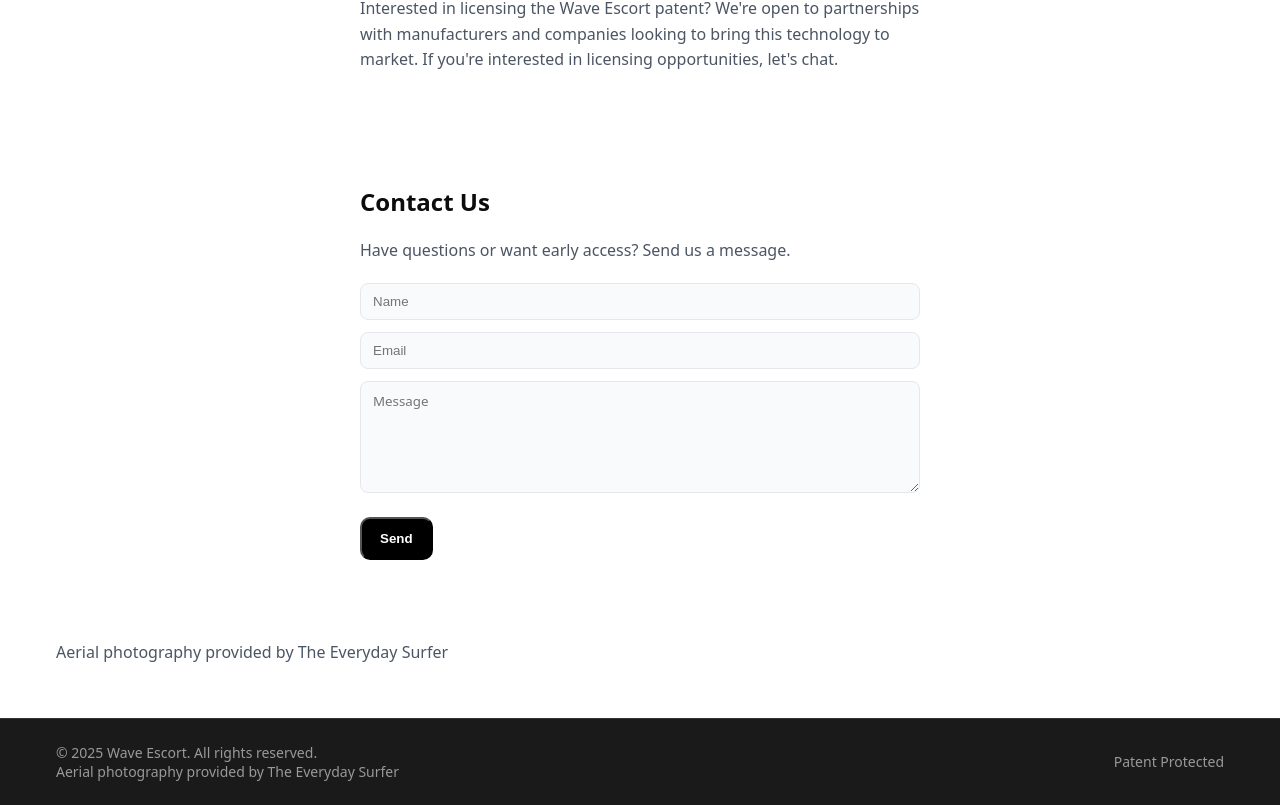
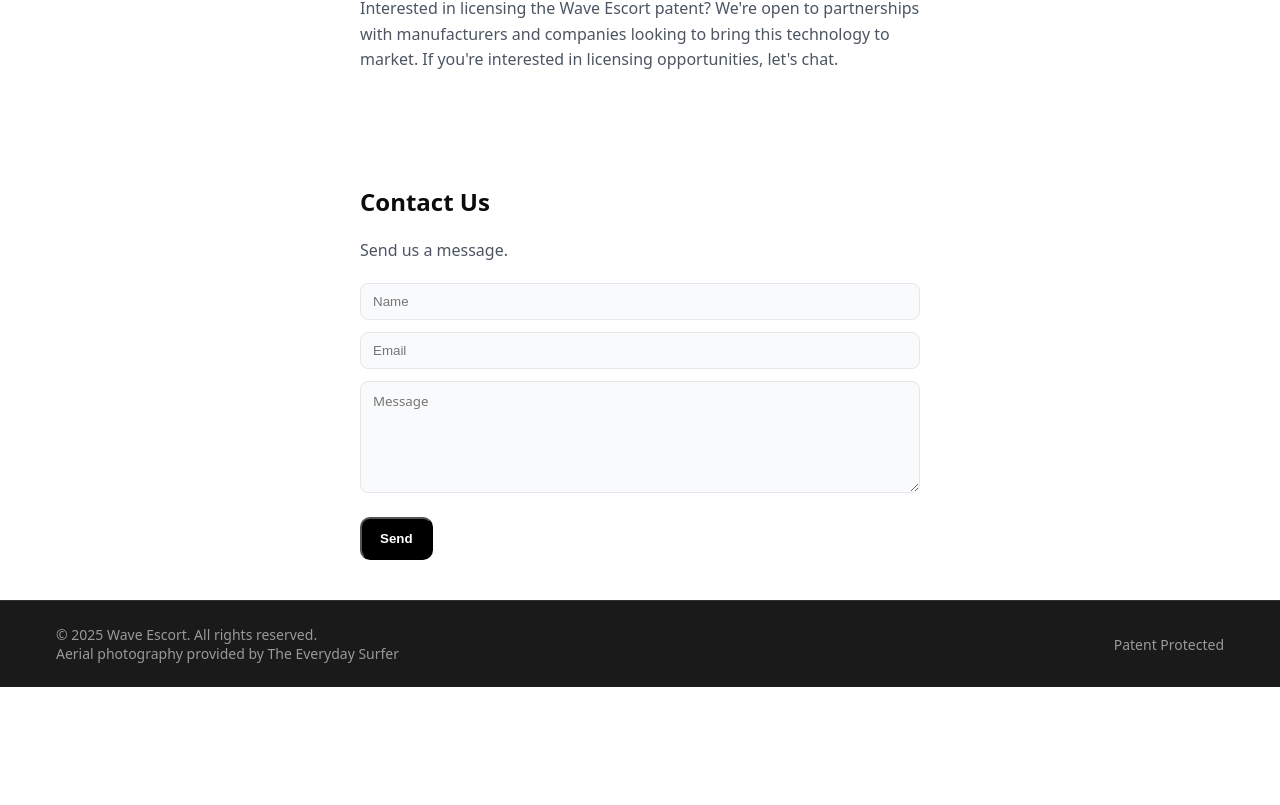
Before and after one commit to kevindickinson/wave_escort, a Next.js app: page / in a window 1280 px wide. Shown: the part 3408-4213 px from the top of the page. After the commit the page ends 4095 px from the top, so only its background shows below. Built offline with nearby package versions, Linux system fonts and the light colour scheme.

Commit message:
Refactor contact section in HomePage by simplifying message text and removing the aerial photography credit for a cleaner layout.

```diff
--- a/src/app/page.tsx
+++ b/src/app/page.tsx
@@ -237,7 +237,7 @@ export default function HomePage() {
       <section className="section" id="contact" style={{textAlign: 'left'}}>
         <div style={{maxWidth: 560, margin: '0 auto'}}>
           <h2>Contact Us</h2>
-          <p className="muted">Have questions or want early access? Send us a message.</p>
+          <p className="muted">Send us a message.</p>
 
           {status === 'sent' && (
             <div style={{
@@ -282,9 +282,6 @@ export default function HomePage() {
         </div>
       </section>
 
-      <section className="section">
-        <p className="muted">Aerial photography provided by The Everyday Surfer</p>
-      </section>
     </>
   );
 }
```
